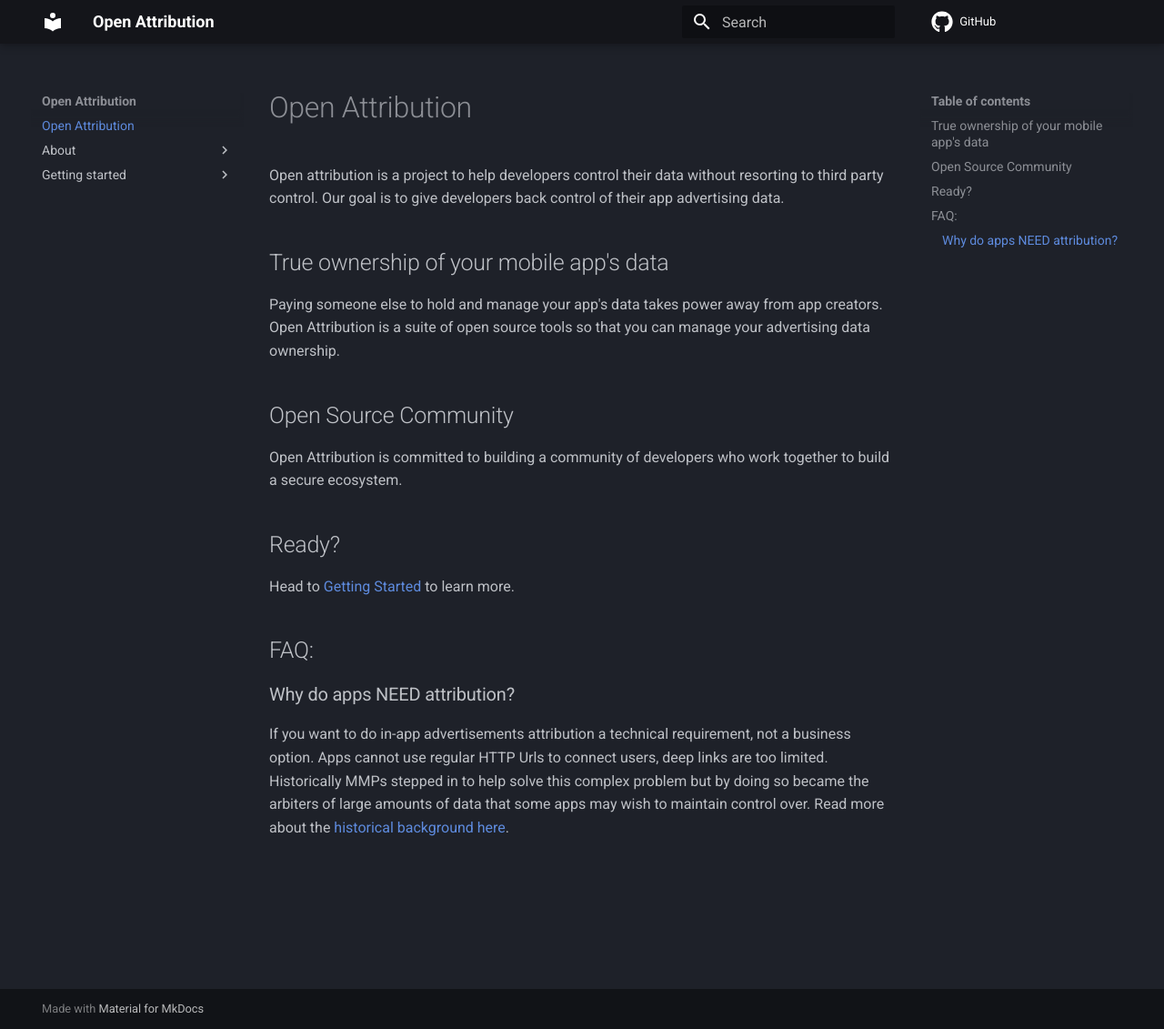
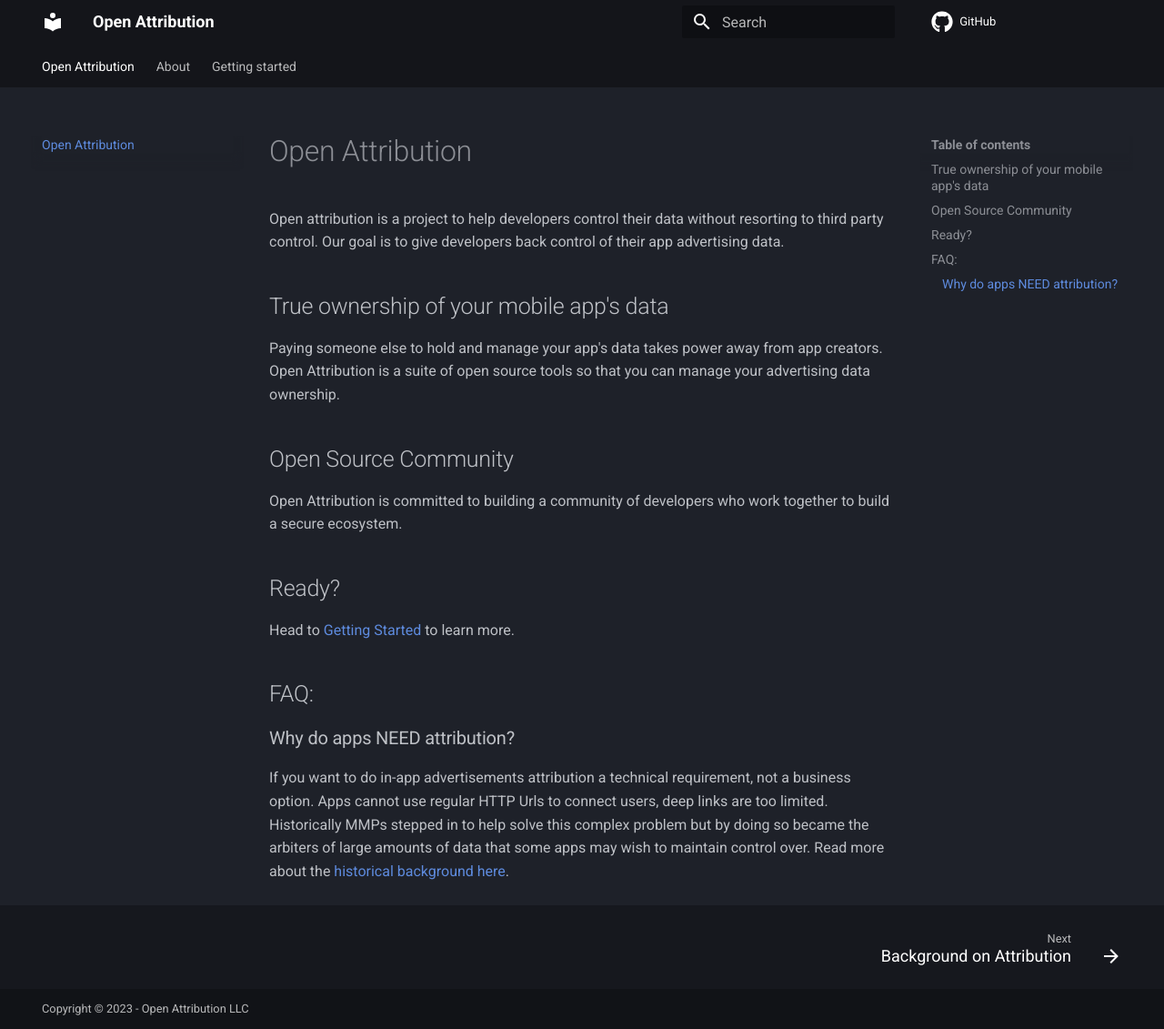
Before and after one commit to OpenAttribution/open-attribution, an MkDocs documentation site: the page built from docs/index.md, in a window 1280 px wide and 1131 px high. Shown: the whole window at 91% size. Built offline with MkDocs 1.6.1 and Material for MkDocs 9.7.7, drawn with Linux system fonts in a browser that asks for light colours; comment, search, counter and statistics services are not loaded.

Commit message:
Add navigation header and footers

```diff
--- a/mkdocs.yml
+++ b/mkdocs.yml
@@ -6,9 +6,15 @@ theme:
   features:
     - header.autohide
       - content.code.copy
+    - navigation.tabs
+    - navigation.expand
+    - navigation.sections
+    - navigation.footer
   palette:
     scheme: slate
     primary: black
+extra:
+  generator: false
 
 markdown_extensions:
   - attr_list
@@ -22,3 +28,5 @@ markdown_extensions:
   - pymdownx.superfences
 
 repo_url: https://github.com/OpenAttribution/open-attribution
+
+copyright: Copyright &copy; 2023 - Open Attribution LLC
```
